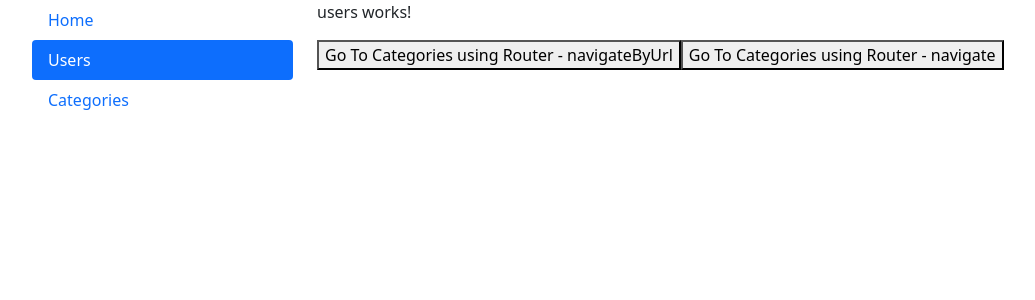
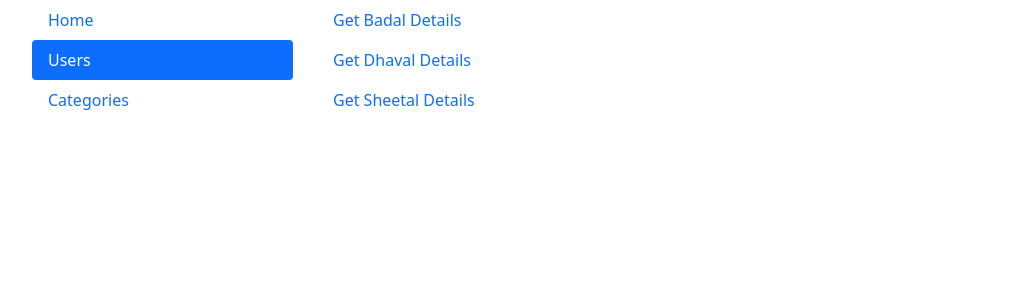
Before and after one commit to pateba06/AngularApp-AllTopicInOne, an Angular app in the folder angularAllTopicInOneApp/: page /users in a window 1280 px wide. Shown: the top 300 px of the page, without its empty margins (50-1085 px from the left). Built offline with nearby package versions, Linux system fonts and the light colour scheme.

Commit message:
21-SettingUpTheChildOrNestedRoutesUsingChilderenKey

```diff
--- a/angularAllTopicInOneApp/src/app/app.module.ts
+++ b/angularAllTopicInOneApp/src/app/app.module.ts
@@ -8,19 +8,26 @@ import { UsersComponent } from './users/users.component';
 import { CategoriesComponent } from './categories/categories.component';
 import { UserComponent } from './user/user.component';
 
-
 // definining array of Routes
-const appRoutes:Routes= [
-  {path:'',component: HomeComponent},
-  {path:'users',component:UsersComponent},
-  // dynamic route using id and prams
-  {path:'users/:id/:name',component:UserComponent},
-  {path:'categories',component:CategoriesComponent}
-]
+const appRoutes: Routes = [
+  { path: '', component: HomeComponent },
+  {
+    path: 'users',
+    component: UsersComponent,
+    children: [{ path: ':id/:name', component: UserComponent }],
+  },
+  { path: 'categories', component: CategoriesComponent },
+];
 
 @NgModule({
-  declarations: [AppComponent, HomeComponent, UsersComponent, CategoriesComponent, UserComponent],
-  imports: [BrowserModule, FormsModule ,RouterModule.forRoot(appRoutes)],
+  declarations: [
+    AppComponent,
+    HomeComponent,
+    UsersComponent,
+    CategoriesComponent,
+    UserComponent,
+  ],
+  imports: [BrowserModule, FormsModule, RouterModule.forRoot(appRoutes)],
   providers: [],
   bootstrap: [AppComponent],
 })
--- a/angularAllTopicInOneApp/src/app/users/users.component.html
+++ b/angularAllTopicInOneApp/src/app/users/users.component.html
@@ -1,8 +1,9 @@
-<p>users works!</p>
+<ul class="nav flex-column">
+    <li class="nav-item"><a class="nav-link" [routerLink]="['/users',1,'Badal']">Get Badal Details</a></li>
+    <li class="nav-item"><a class="nav-link" [routerLink]="['/users',1,'Dhaval']">Get Dhaval Details</a></li>
+    <li class="nav-item"><a class="nav-link" [routerLink]="['/users',1,'Sheetal']">Get Sheetal Details</a></li>
+</ul>
 
 <div>
-    <!-- this anchor tag will work let's see by using button
-    <a routerLink="/categories"> Go To Categories</a> -->
-    <button (click)="onCategoriesClick1()">Go To Categories using Router - navigateByUrl</button>
-    <button (click)="onCategoriesClick2()">Go To Categories using Router - navigate</button>
+    <router-outlet></router-outlet>
 </div>
```
